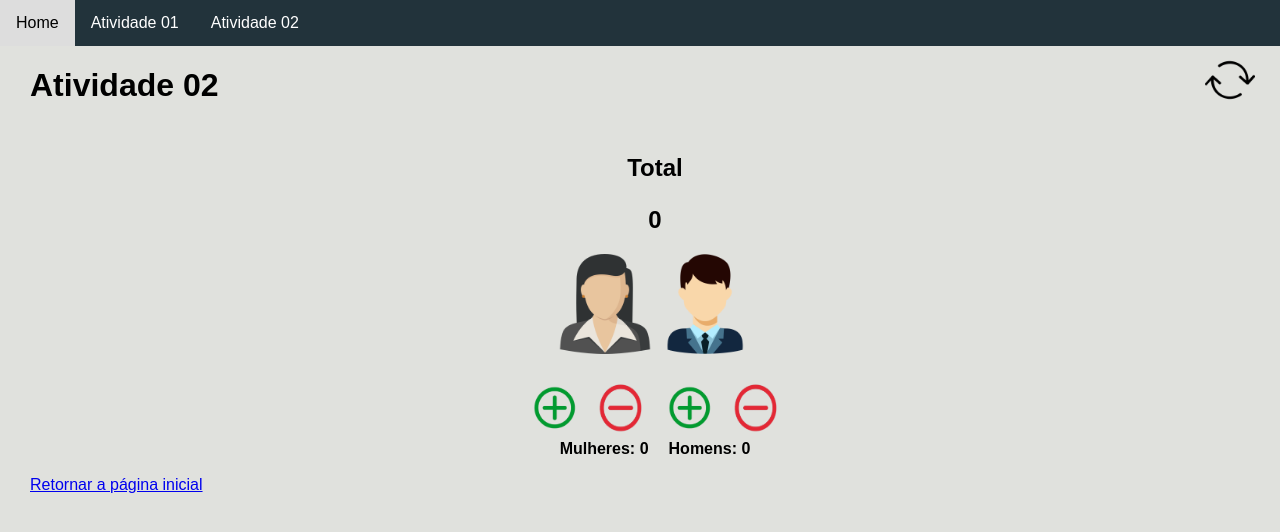
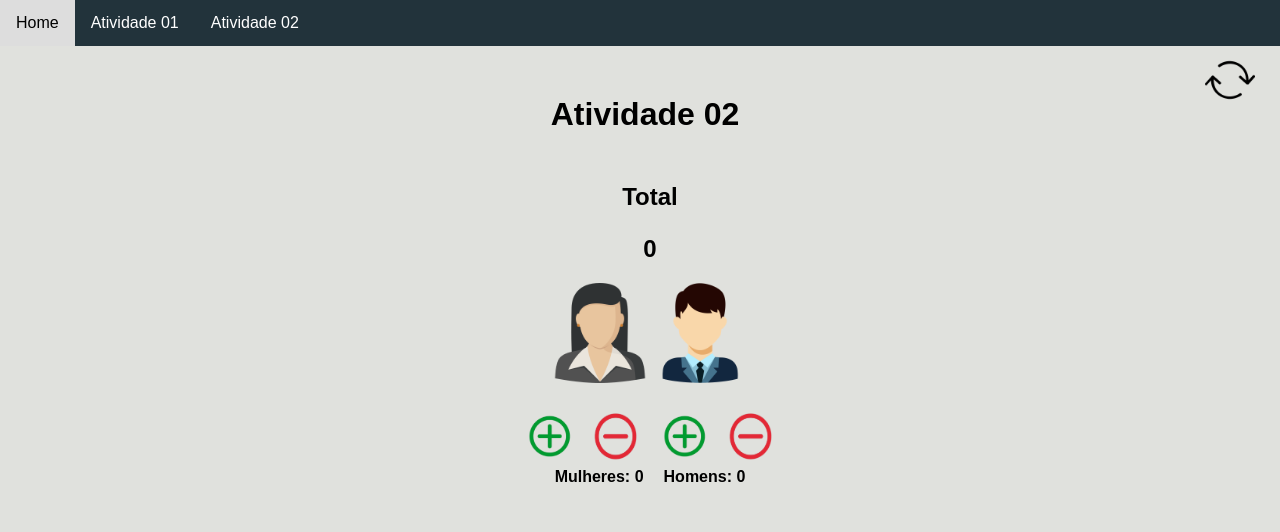
Before and after one commit to marialuizaruiz/atividadesReact, a React (Create React App) app: page /atv02 in a window 1280 px wide. Shown: the top 532 px of the page. Built offline with nearby package versions, Linux system fonts and the light colour scheme.

Commit message:
Update2 css

```diff
--- a/src/App.css
+++ b/src/App.css
@@ -21,3 +21,7 @@ body {
   margin: 0;
   font-family: Arial, sans-serif;
 }
+
+#centrzalizar{
+  text-align: center;
+}
--- a/src/Home.js
+++ b/src/Home.js
@@ -3,7 +3,7 @@ import { Link } from 'react-router-dom';
 
 const Home = () => {
     return (
-        <div class="content">
+        <div class="container">
             <h1>Página Inicial</h1>
             <h2>Trabalho React - Maria Luiza Ruiz</h2>
         </div>
--- a/src/atv01/components/Atv01.js
+++ b/src/atv01/components/Atv01.js
@@ -6,12 +6,10 @@ import '../../style.css';
 export default function Atv01() {
     return (
         <>
-        <div class="content">
+        <div class="container">
             <h1>Atividade 01</h1>
             <Clock />
             <TypeWriter />
-            <br />
-            <Link to="/">Retornar a página inicial</Link>
         </div>
         </>
     )
--- a/src/atv02/components/Atv02.js
+++ b/src/atv02/components/Atv02.js
@@ -4,11 +4,9 @@ import { Link } from 'react-router-dom';
 export default function Atv02() {
     return (
         <>
-            <div class="content">
-                <h1>Atividade 02</h1>
+            <div class="container">
+                <h1 id="centralizar">Atividade 02</h1>
                 <Contador />
-                <br />
-                <Link to="/">Retornar a página inicial</Link>
             </div>
         </>
     )
--- a/src/atv02/components/Contador.js
+++ b/src/atv02/components/Contador.js
@@ -59,6 +59,7 @@ function Contador() {
         .container {
           text-align: center;
           margin-top: 50px;
+          padding-right: 20px;
         }
         .counter {
           font-size: 24px;
--- a/src/style.css
+++ b/src/style.css
@@ -1,6 +1,6 @@
 body{
     background-color:#e0e1dd;
 }
-.content{
+.container{
     padding-left: 30px;
 }
```
